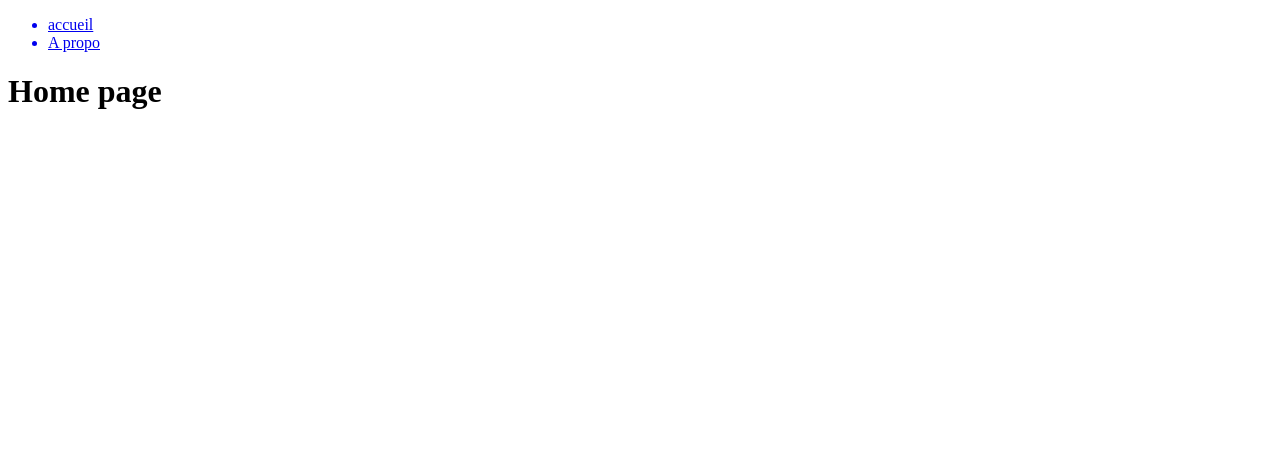
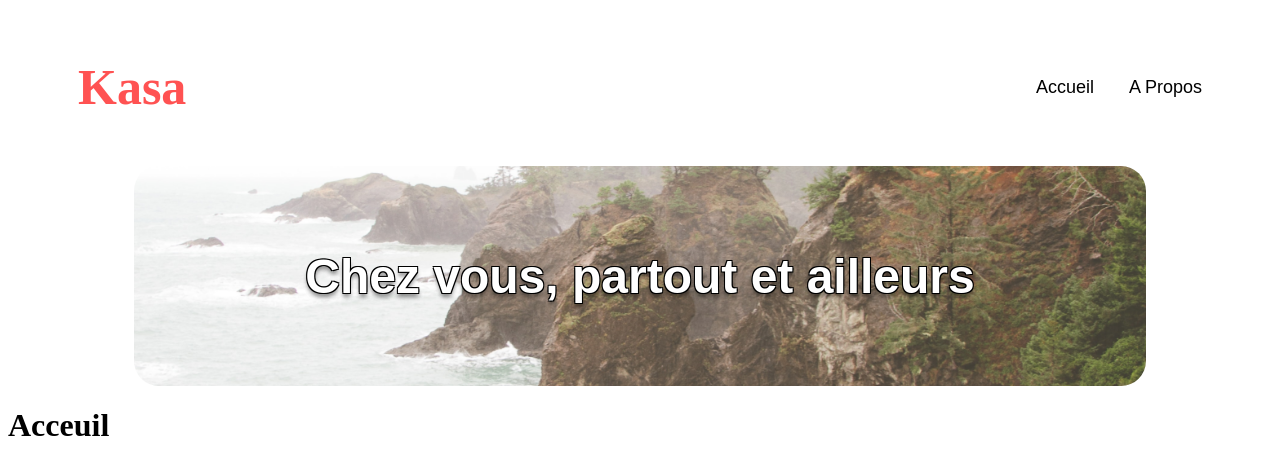
Before and after one commit to Aharon-zerbib/kasa, a React (Vite) app in the folder Kasa/: page / in a window 1280 px wide. Shown: the top 474 px of the page. Built offline with nearby package versions, Linux system fonts and the light colour scheme.

Commit message:
banier home

```diff
--- a/Kasa/src/pages/About.jsx
+++ b/Kasa/src/pages/About.jsx
@@ -5,7 +5,7 @@ const About = () => {
   return (
     <div>
       <Navigation />
-      <h1>About Page</h1>
+      <h1>À Propos</h1>
     </div>
   );
 };
--- /dev/null
+++ b/Kasa/src/pages/Bannier.jsx
@@ -0,0 +1,20 @@
+import React from "react";
+import "./css/Banner.css";
+
+const Banner = () => {
+  return (
+    <div className="banner">
+      <div className="banner__overlay" style={{ opacity: 0.6 }}></div>
+      <img
+        src="./src/assets/images/banner.webp"
+        alt="Banner"
+        className="banner__image"
+      />
+      <h1 className="banner__title">
+        Chez vous, <span>partout et ailleurs</span>
+      </h1>
+    </div>
+  );
+};
+
+export default Banner;
--- a/Kasa/src/pages/Home.jsx
+++ b/Kasa/src/pages/Home.jsx
@@ -1,11 +1,12 @@
 import React from "react";
 import Navigation from "./Navigation";
-
+import Banner from "./Bannier";
 const Home = () => {
   return (
     <div>
       <Navigation />
-      <h1>Home page</h1>
+      <Banner />
+      <h1>Acceuil</h1>
     </div>
   );
 };
--- a/Kasa/src/pages/Navigation.jsx
+++ b/Kasa/src/pages/Navigation.jsx
@@ -1,20 +1,17 @@
 import React from "react";
-import { NavLink } from "react-router-dom";
+import { Link } from "react-router-dom";
+import "./css/Navigation.css";
 
 const Navigation = () => {
   return (
-    <div className="navigation">
-      <ul>
-        <NavLink to="/" className={(nav) => (nav.isActive ? "nav-active" : "")}>
-          <li>accueil</li>
-        </NavLink>
-        <NavLink
-          to="/about"
-          className={(nav) => (nav.isActive ? "nav-active" : "")}
-        >
-          <li>A propo</li>
-        </NavLink>
-      </ul>
+    <div className="navbar">
+      <div className="logo">
+        <span>Kasa</span>
+      </div>
+      <div className="links">
+        <Link to="/home">Accueil</Link>
+        <Link to="/about">A Propos</Link>
+      </div>
     </div>
   );
 };
--- /dev/null
+++ b/Kasa/src/pages/css/Banner.css
@@ -0,0 +1,35 @@
+.banner {
+  display: flex;
+  justify-content: center;
+  align-items: center;
+  position: relative;
+
+  height: 220px;
+  border-radius: 25px;
+}
+
+.banner__image {
+  width: 80%;
+  height: 100%;
+  object-fit: cover;
+  border-radius: 25px;
+  opacity: 60;
+  bleed: Darken;
+}
+/* pour metre opaciter mais je  ne c pas comment faire
+.banner__image {
+  filter: opacity(0.5) ;
+}
+*/
+.banner__title {
+  font-family: Montserrat, sans-serif;
+  width: 100%;
+  height: auto;
+  padding: 20px;
+  position: absolute;
+  text-align: center;
+  font-size: 3rem;
+  color: #fff;
+  text-shadow: 0px 4px 4px rgba(0, 0, 0, 0.25), 1px 1px 0 #000, -1px 1px 0 #000,
+    -1px -1px 0 #000, 1px -1px 0 #000, 0px 4px 4px rgba(0, 0, 0, 0.25);
+}
--- /dev/null
+++ b/Kasa/src/pages/css/Navigation.css
@@ -0,0 +1,44 @@
+/* Navigation.css */
+.navbar {
+  display: flex;
+  justify-content: space-between;
+  align-items: center;
+  padding: 50px 70px;
+}
+
+.navbar .logo {
+  font-size: 50px;
+  font-weight: bold;
+  color: #ff5252;
+}
+
+.navbar .logo span {
+  color: #ff5252;
+}
+
+.navbar .links {
+  font-family: Montserrat, sans-serif;
+  display: flex;
+  gap: 35px;
+}
+
+.navbar .links a {
+  text-decoration: none;
+  color: #000;
+  font-size: 18px;
+}
+
+.navbar .links a:hover {
+  text-decoration: underline;
+}
+
+.navbar .profile {
+  display: flex;
+  align-items: center;
+}
+
+.navbar .profile img {
+  border-radius: 50%;
+  width: 40px;
+  height: 40px;
+}
```
Also changed, not shown: Kasa/src/assets/images/banner.webp (added), Kasa/src/assets/images/banner_about.webp (added).
